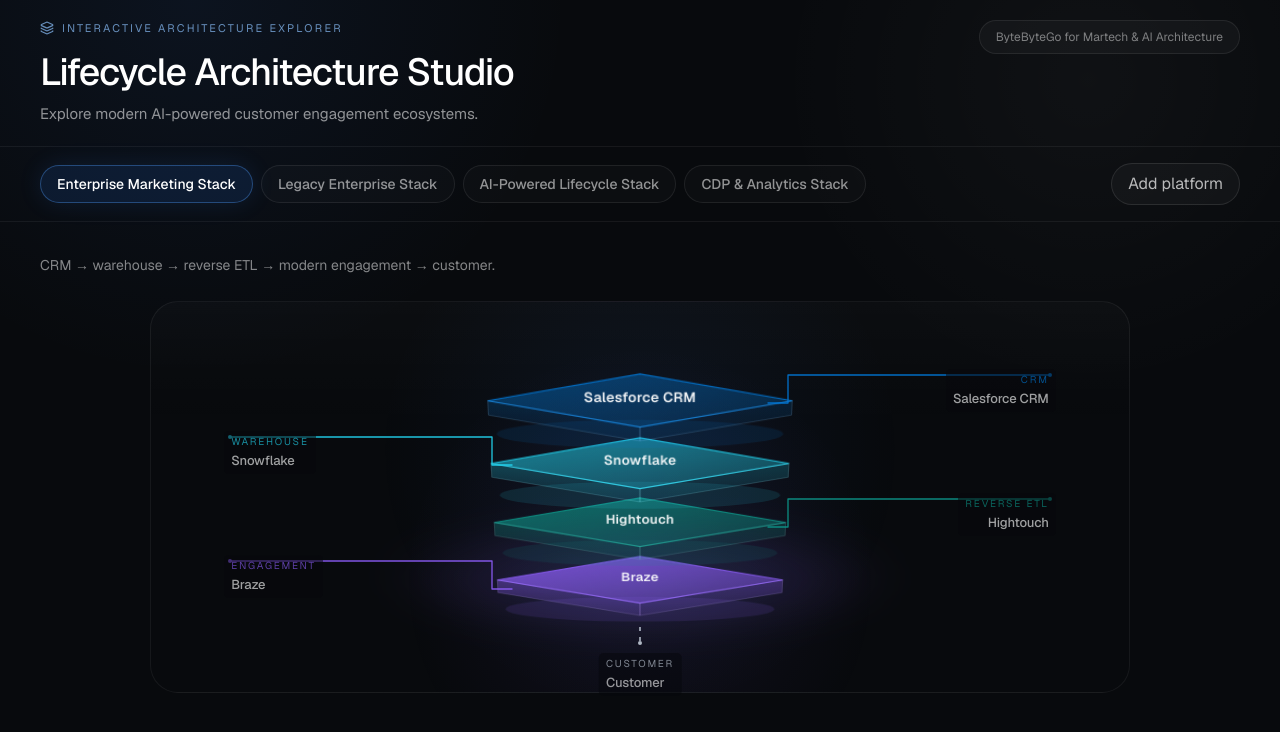
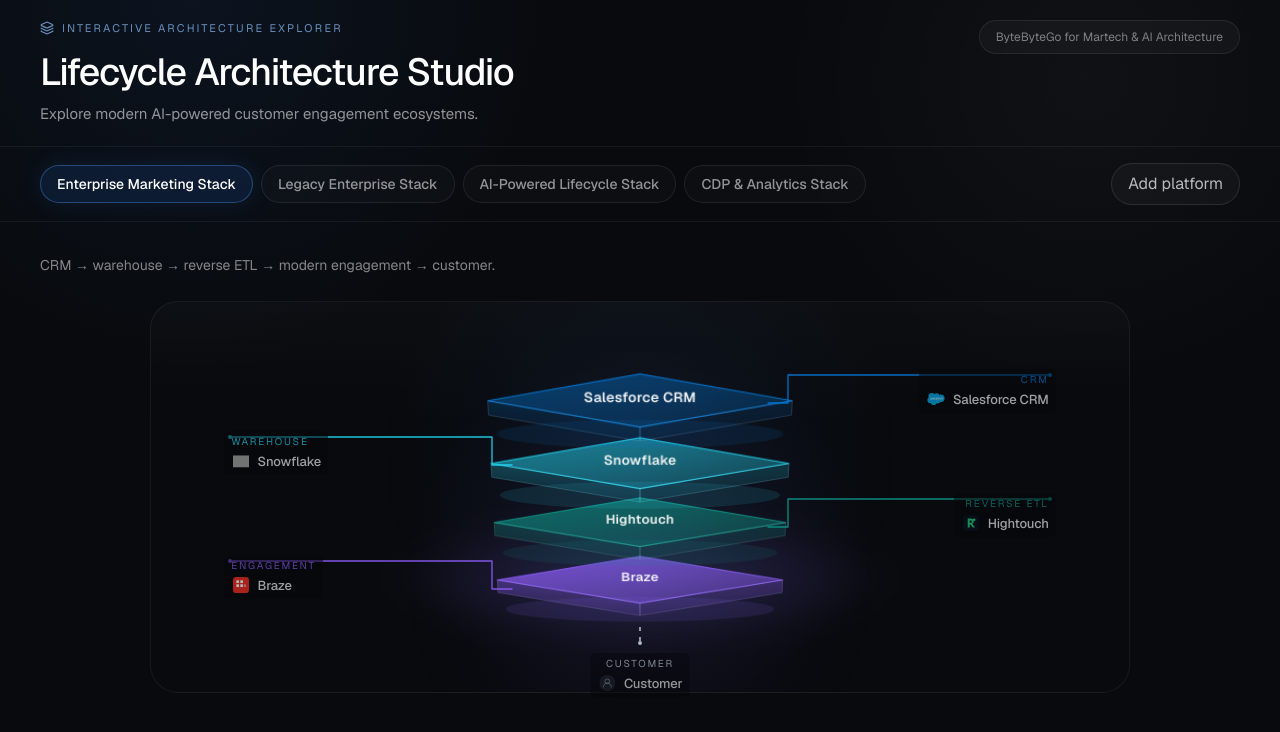
Before and after one commit to kentkong/lifecycle-architecture-studio, a Next.js app: page /lifecycle-architecture-studio/ in a window 1280 px wide. Shown: the top 732 px of the page. Built offline with nearby package versions, Linux system fonts and the light colour scheme; grey boxes are pictures that could not be loaded.

Commit message:
Restore brand logos on callout labels
Re-add platform logos beside callout names while keeping shapes
logo-free and preserving line routing and color updates.

Co-authored-by: Cursor <cursoragent@cursor.com>

```diff
--- a/src/app/globals.css
+++ b/src/app/globals.css
@@ -89,7 +89,7 @@ button {
 
 .iso-callout__logo {
   flex-shrink: 0;
-  filter: drop-shadow(0 0 6px var(--layer-glow, rgba(255, 255, 255, 0.15)));
+  filter: drop-shadow(0 1px 4px rgba(0, 0, 0, 0.35));
 }
 
 .iso-layer--ghost {
--- a/src/components/studio/isometric-stack-canvas.tsx
+++ b/src/components/studio/isometric-stack-canvas.tsx
@@ -2,6 +2,7 @@
 
 import { useMemo } from "react";
 import { IsometricStackLayer } from "@/components/studio/isometric-stack-layer";
+import { PlatformLogo } from "@/components/studio/platform-logo";
 import { formatCategoryLabel } from "@/lib/category-colors";
 import { getPlatformColors } from "@/lib/platform-colors";
 import { getPlatform } from "@/lib/platforms";
@@ -256,6 +257,13 @@ export function IsometricStackCanvas({
             >
               <span className="iso-callout__category">{layout.category}</span>
               <span className="iso-callout__name">
+                <PlatformLogo
+                  platformId={layout.node.platformId}
+                  category={platform.category}
+                  variant="brand"
+                  size="sm"
+                  className="iso-callout__logo"
+                />
                 <span className="iso-callout__name-text">{layout.platformName}</span>
               </span>
             </button>
@@ -279,6 +287,13 @@ export function IsometricStackCanvas({
           >
             <span className="iso-callout__category">customer</span>
             <span className="iso-callout__name">
+              <PlatformLogo
+                platformId={customerNode.platformId}
+                category="customer"
+                variant="brand"
+                size="sm"
+                className="iso-callout__logo"
+              />
               <span className="iso-callout__name-text">{customerPlatform.name}</span>
             </span>
           </button>
```
